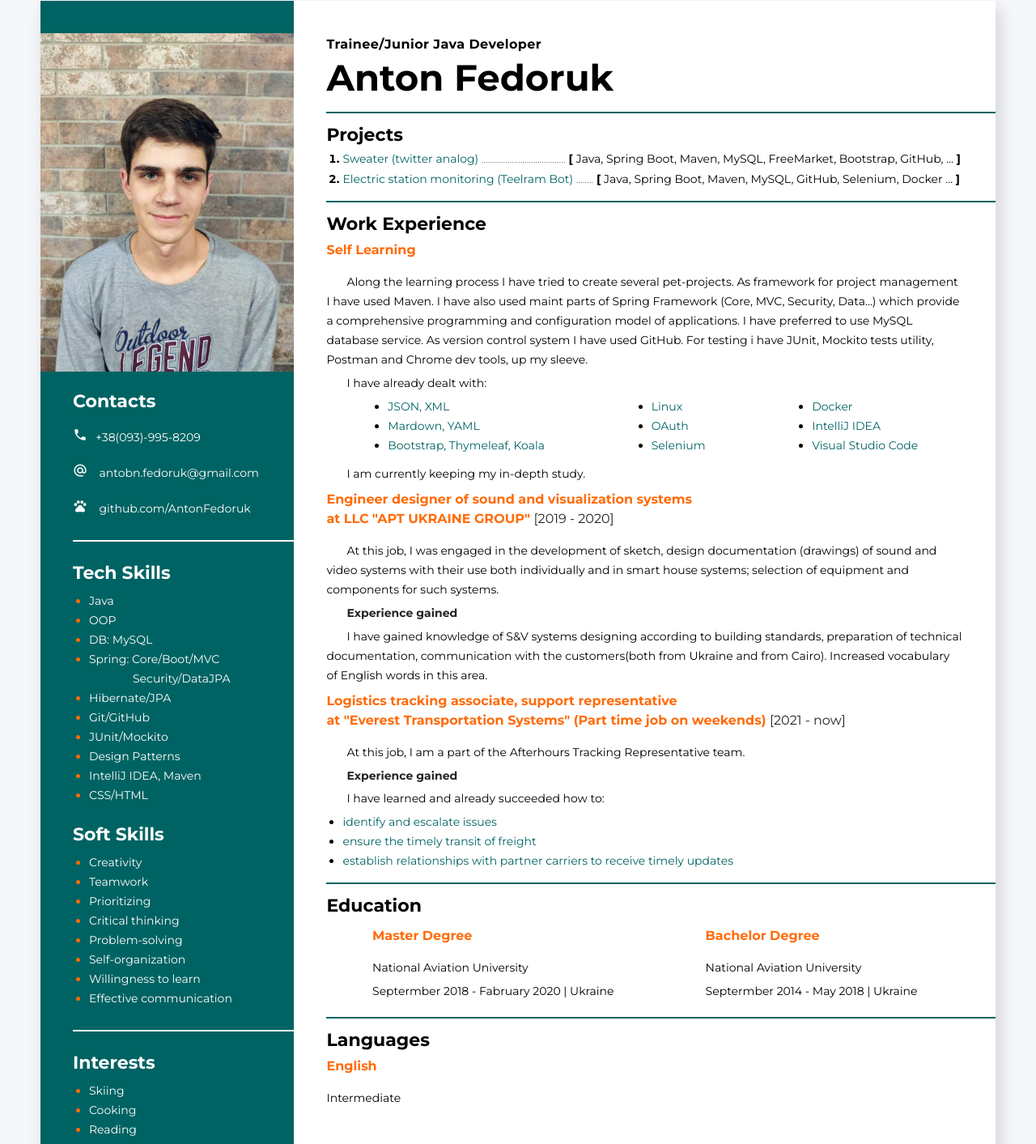
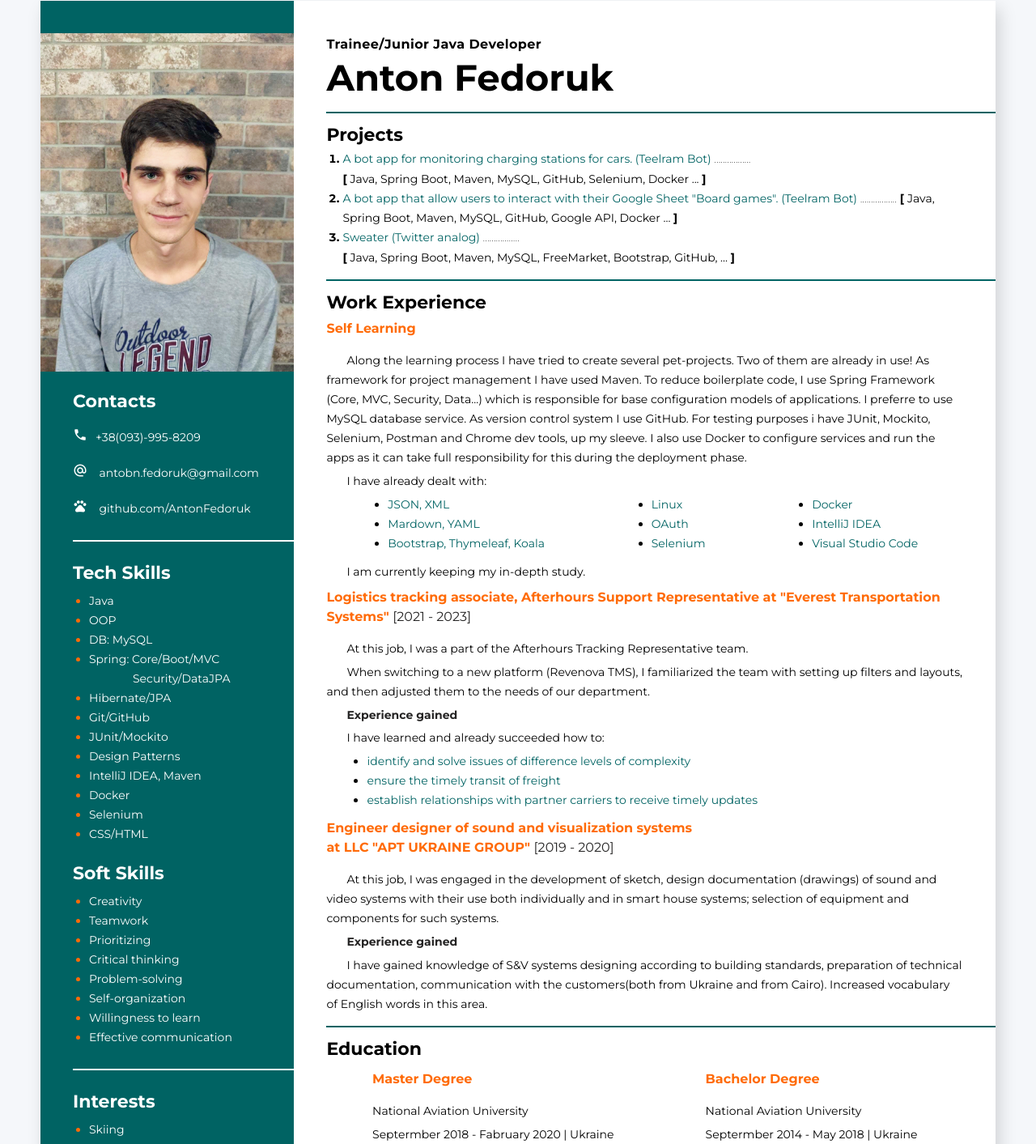
Before and after one commit to AntonFedoruk/java-cv, a plain HTML site: page index.html in a window 1280 px wide. Shown: the part 39-1452 px from the top of the page at 81% size. Drawn offline with Linux system fonts and the light colour scheme.

Commit message:
CV updated to 04.2023

```diff
--- a/index.html
+++ b/index.html
@@ -97,6 +97,8 @@
             <li><span class="sidebar-item-text">JUnit/Mockito</span></li>
             <li><span class="sidebar-item-text">Design Patterns</span></li>
             <li><span class="sidebar-item-text">IntelliJ IDEA, Maven</span></li>
+            <li><span class="sidebar-item-text">Docker</span></li>
+            <li><span class="sidebar-item-text">Selenium</span></li>
             <li><span class="sidebar-item-text">CSS/HTML</span></li>
           </ul>
         </div>
@@ -126,8 +128,8 @@
           <ul>
             <li><span class="sidebar-item-text">Skiing</span></li>
             <li><span class="sidebar-item-text">Cooking</span></li>
-            <li><span class="sidebar-item-text">Reading</span></li>
             <li><span class="sidebar-item-text">Walking</span></li>
+            <li><span class="sidebar-item-text">Boad games</span></li>
           </ul>
         </div>
       </aside>
@@ -146,37 +148,52 @@
         <div>
           <h3 class="main-h3-title">Projects</h3>
           <ol>
+            <!-- MTB-->
+            <li>
+              <a
+                class="project-link"
+                href="https://github.com/AntonFedoruk/monitoring-telegrambot"
+              >
+              A bot app for monitoring charging stations for cars. (Teelram Bot)
+              </a>
+              <span class="dots">.................<br></span>
+              <span>
+                [
+                <span class="project-technology"
+                  >Java, Spring Boot, Maven, MySQL, GitHub, Selenium, Docker ... </span
+                >]
+              </span>
+            </li>
+            <!-- BGGSTGB -->
+            <li>
+              <a
+                class="project-link"
+                href="https://github.com/AntonFedoruk/boardgames-googlesheet-tgbot"
+              >
+                A bot app that allow users to interact with their Google Sheet "Board games". (Teelram Bot)
+              </a>
+              <span class="dots">.................</span>
+              <span>
+                [
+                <span class="project-technology"
+                  >Java, Spring Boot, Maven, MySQL, GitHub, Google API, Docker ... </span
+                >]
+              </span>
+            </li>
             <!-- Sweater -->
             <li>
               <a
                 class="project-link"
                 href="https://github.com/AntonFedoruk/example/tree/master/src/main/java/com/example/sweater"
               >
-                Sweater (twitter analog)
+                Sweater (Twitter analog)
               </a>
-              <span class="dots">.......................................</span>
+              <span class="dots">.................<br></span>
               <span>
                 [
                 <span class="project-technology"
                   >Java, Spring Boot, Maven, MySQL, FreeMarket, Bootstrap,
                   GitHub, ... </span
-                >]
-              </span>
-            </li>
-
-            <!-- Telegram Bot -->
-            <li>
-              <a
-                class="project-link"
-                href="https://github.com/AntonFedoruk/monitoring-telegrambot"
-              >
-                Electric station monitoring (Teelram Bot)
-              </a>
-              <span class="dots">........</span>
-              <span>
-                [
-                <span class="project-technology"
-                  >Java, Spring Boot, Maven, MySQL, GitHub, Selenium, Docker ... </span
                 >]
               </span>
             </li>
@@ -194,14 +211,12 @@
             <h4>Self Learning</h4>
             <div>
               <p class="red-line">
-                Along the learning process I have tried to create several
-                pet-projects. As framework for project management I have used
-                Maven. I have also used maint parts of Spring Framework (Core,
-                MVC, Security, Data...) which provide a comprehensive
-                programming and configuration model of applications. I have
-                preferred to use MySQL database service. As version control
-                system I have used GitHub. For testing i have JUnit, Mockito
-                tests utility, Postman and Chrome dev tools, up my sleeve.
+                Along the learning process I have tried to create several pet-projects.
+                Two of them are already in use! As framework for project management I have used Maven.
+                To reduce boilerplate code, I use Spring Framework (Core, MVC, Security, Data...) which is responsible for base configuration models of applications.
+                I preferre to use MySQL database service. As version control system I use GitHub.
+                For testing purposes i have JUnit, Mockito, Selenium, Postman and Chrome dev tools, up my sleeve.
+                I also use Docker to configure services and run  the apps as it can take full responsibility for this during the deployment phase.
               </p>
               <p class="red-line">I have already dealt with:</p>
               <div class="flex-row-space-around">
@@ -229,6 +244,53 @@
               </div>
 
               <p class="red-line">I am currently keeping my in-depth study.</p>
+            </div>
+          </div>
+
+          <!-- Everest -->
+          <div>
+            <h4>
+              Logistics tracking associate, Afterhours Support Representative
+              at "Everest Transportation Systems"
+              <span style="font-weight: 400; color: rgb(37, 36, 36)">
+                [2021 - 2023]
+              </span>
+            </h4>
+            <div>
+              <p class="red-line">
+                At this job, I was a part of the Afterhours Tracking Representative team.
+              </p>
+              <p class="red-line">
+                When switching to a new platform (Revenova TMS), I familiarized the team with
+                setting up filters and layouts, and then adjusted them to the needs of our department.
+              </p>
+              <p
+                class="red-line"
+                style="font-weight: 600; color: rgb(37, 36, 36)"
+              >
+                Experience gained
+              </p>
+              <p class="red-line">
+                I have learned and already succeeded how to:
+              </p>
+              <ul class="in-addition-dots" style="margin-left:30px;" >
+                <li>
+                  <span class="in-addition-text">
+                    identify and solve issues of difference levels of complexity
+                  </span>
+                </li>
+                <li>
+                  <span class="in-addition-text">
+                    ensure the timely transit of freight
+                  </span>
+                </li>
+                <li>
+                  <span class="in-addition-text">
+                    establish relationships with partner carriers to receive
+                    timely updates
+                  </span>
+                </li>
+              </ul>
             </div>
           </div>
 
@@ -262,50 +324,6 @@
               </p>
             </div>
           </div>
-
-          <!-- Everest -->
-          <div>
-            <h4>
-              Logistics tracking associate, support representative <br />
-              at "Everest Transportation Systems" (Part time job on weekends)
-              <span style="font-weight: 400; color: rgb(37, 36, 36)">
-                [2021 - now]
-              </span>
-            </h4>
-            <div>
-              <p class="red-line">
-                At this job, I am a part of the Afterhours Tracking
-                Representative team.
-              </p>
-              <p
-                class="red-line"
-                style="font-weight: 600; color: rgb(37, 36, 36)"
-              >
-                Experience gained
-              </p>
-              <p class="red-line">
-                I have learned and already succeeded how to:
-              </p>
-              <ul class="in-addition-dots">
-                <li>
-                  <span class="in-addition-text">
-                    identify and escalate issues
-                  </span>
-                </li>
-                <li>
-                  <span class="in-addition-text">
-                    ensure the timely transit of freight
-                  </span>
-                </li>
-                <li>
-                  <span class="in-addition-text">
-                    establish relationships with partner carriers to receive
-                    timely updates
-                  </span>
-                </li>
-              </ul>
-            </div>
-          </div>
         </div>
 
         <div class="main-line"></div>
@@ -337,7 +355,6 @@
         <!-- languages -->
         <div>
           <h3 class="main-h3-title">Languages</h3>
-          <div>
             <h4>English</h4>
             <span>Intermediate</span>
           </div>
--- a/less/blocks/base.less
+++ b/less/blocks/base.less
@@ -76,9 +76,9 @@ ol {
 
 .main-line {
   border-bottom: 2px solid @sidebar-color;
-  margin-top: 15px;
-  margin-bottom: 15px;
   margin-right: -40px;
+  margin-top: 5px;
+  margin-bottom: 5px;
   //   align-self: flex-end;
 }
 
@@ -92,7 +92,7 @@ h4 {
   line-height: 1.5;
   color: @colored-title-color;
   margin-top: 8px;
-  margin-bottom: 15px;
+  margin-bottom: 5px;
 }
 
 .red-line {
```
Also changed, not shown: 1 other file.
